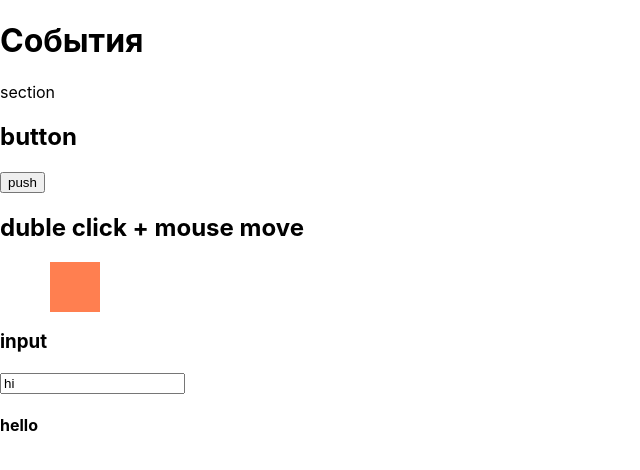
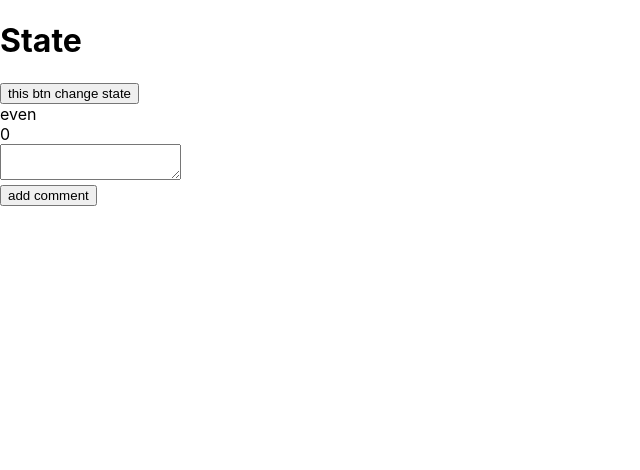
Before and after one commit to yaborodinov/web-dev-react-, a React (Create React App) app: page / in a window 1280 px wide. Shown: the top 470 px of the page, without its empty margins (0-640 px from the left). Built offline with nearby package versions, Linux system fonts and the light colour scheme.

Commit message:
Стейт в классовом компоненте. использование РЕФ. Реализация кнопки-счетчика

```diff
--- a/src/App.js
+++ b/src/App.js
@@ -1,49 +1,14 @@
 import './App.css';
 import React from "react";
-import {useState} from "react"  // стейт через хуки
+import Component1 from "./Component1"
 
 function App() {
 
-  let textInput = React.createRef()
-  let textOut = React.createRef()
 
-
-  const [output, setOutput] = useState("hello") // хук, метод, внутри usestate можно ввести значение по умолчанию, нам пример Hello
-
-
-  function f1(arg) {
-    console.log("f1 works" + arg)
-  }
-
-  function showInput(e) {
-    // console.log( e.target.value)
-    // console.log(textInput.current.value)
-    // textOut.current.innerHTML = textInput.current.value
-    setOutput(textInput.current.value)      //используем метод setOutput
-  }
 
   return (
     <>
-      <h1> События</h1>
-      section
-      <section>
-        <h2>button</h2>
-        <button onClick={()=>f1(" first")}>push</button>
-      </section>
-
-      <section>
-        <h2>duble click + mouse move</h2>
-        <div className="test" onDoubleClick={()=>f1(" second")} >
-
-        </div>
-      </section>
-      <section>
-        <h3>input</h3>
-        <input type="text" onInput={showInput} ref={textInput} defaultValue="hi" />
-        <p ref={textOut}></p>
-        <h4>{output}</h4> {/* в h4 укакзано значение из стейт */}
-
-      </section>
+      <Component1/>
     </>
   );
 }
--- /dev/null
+++ b/src/Component1.js
@@ -0,0 +1,68 @@
+import React from "react"
+
+
+class Component1 extends React.Component{          /* state  на основе класса!!! */
+
+    constructor() {
+        super();
+        this.state = {
+            count: 0,
+            comment : []
+        }
+        this.myRef = React.createRef();      /* подключаем РЕФ в конструкторе  */
+    }
+    handler = () => {
+        let currentCount = this.state.count;
+        currentCount++;
+        this.setState({
+            count: currentCount,
+        })
+    }
+
+
+    addComment = () => {
+        let comment = this.myRef.current.value
+        let comments = this.state.comment;
+        comments.push(comment)
+        this.setState({
+            "comments":comments
+        })
+        this.myRef.current.value = "";
+    }
+
+
+    render() {
+        return (
+
+            <>
+                <h1>State</h1>
+                <div>
+                    <button onClick={this.handler}>this btn change state</button>
+                </div>
+                <div>
+                    {this.state.count % 2 ===0 ? "even" : "odd"}
+                </div>
+                <div>
+                    {this.state.count}
+                </div>
+
+                <div>
+                    <textarea ref={this.myRef}></textarea>           {/*   обращаемся к текстэриа через РЕФ*/ }
+                </div>
+                <button onClick={this.addComment}>add comment</button>
+                <div>
+                    <ul>
+                        {this.state.comment.map((item, index) => <li key={index.toString()}>{item}</li>)}  {/*  уникальный ключ key лучше прописать через такую конструкцию*/}
+                    </ul>
+                </div>
+
+
+
+            </>
+
+
+        )
+    }
+}
+
+export default Component1;
```
